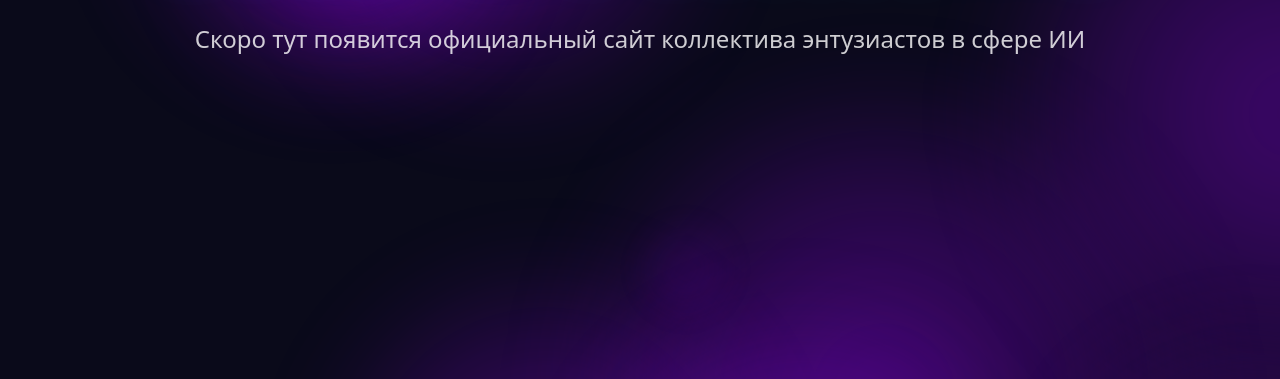
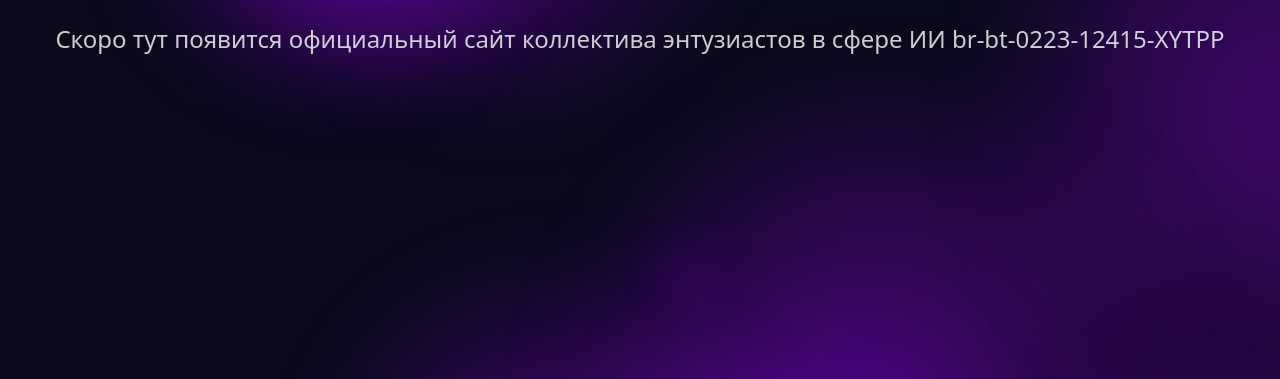
Before and after one commit to domofone/domofone.github.io, a plain HTML site: page index.html in a window 1280 px wide. Shown: the part 421-800 px from the top of the page. Drawn offline with nearby package versions, Linux system fonts and the light colour scheme.

Commit message:
Update index.html

```diff
--- a/index.html
+++ b/index.html
@@ -112,6 +112,7 @@
         </h1>
         <p class="subtext">
             Скоро тут появится официальный сайт коллектива энтузиастов в сфере ИИ
+            br-bt-0223-12415-XYTPP
         </p>
     </div>
 
```
